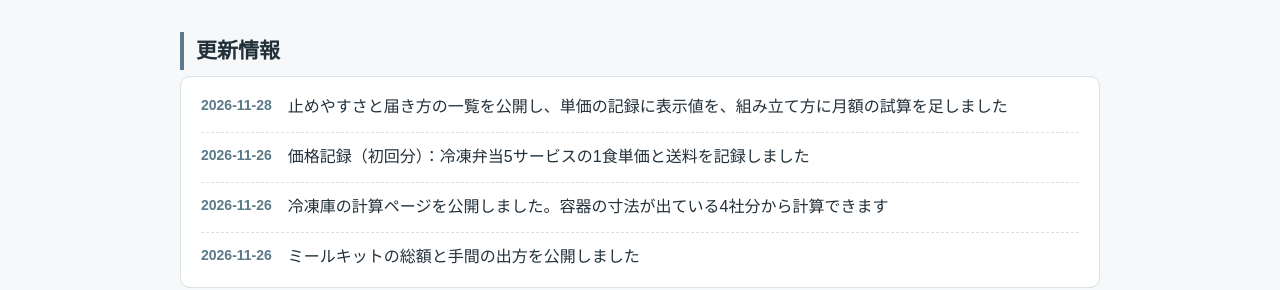
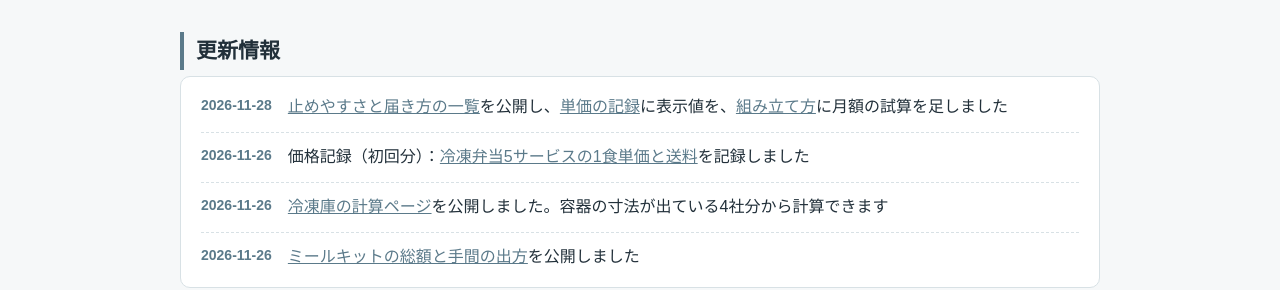
Before and after one commit to shunn1chan-hub/tsukuttemorau, a plain HTML site: page index.html in a window 1280 px wide. Shown: the part 510-800 px from the top of the page. Drawn offline with Linux system fonts and the light colour scheme.

Commit message:
更新情報に記事リンクを追加

```diff
--- a/index.html
+++ b/index.html
@@ -34,10 +34,10 @@
     <h2 class="sec">更新情報</h2>
     <div class="updates">
       <ul>
-        <li><time>2026-11-28</time><span>止めやすさと届き方の一覧を公開し、単価の記録に表示値を、組み立て方に月額の試算を足しました</span></li>
-        <li><time>2026-11-26</time><span>価格記録（初回分）：冷凍弁当5サービスの1食単価と送料を記録しました</span></li>
-        <li><time>2026-11-26</time><span>冷凍庫の計算ページを公開しました。容器の寸法が出ている4社分から計算できます</span></li>
-        <li><time>2026-11-26</time><span>ミールキットの総額と手間の出方を公開しました</span></li>
+        <li><time>2026-11-28</time><span><a href="articles/stop-and-delivery.html">止めやすさと届き方の一覧</a>を公開し、<a href="articles/frozen-bento-prices.html">単価の記録</a>に表示値を、<a href="articles/week-plan.html">組み立て方</a>に月額の試算を足しました</span></li>
+        <li><time>2026-11-26</time><span>価格記録（初回分）：<a href="articles/frozen-bento-prices.html">冷凍弁当5サービスの1食単価と送料</a>を記録しました</span></li>
+        <li><time>2026-11-26</time><span><a href="freezer/">冷凍庫の計算ページ</a>を公開しました。容器の寸法が出ている4社分から計算できます</span></li>
+        <li><time>2026-11-26</time><span><a href="articles/mealkit-total.html">ミールキットの総額と手間の出方</a>を公開しました</span></li>
       </ul>
     </div>
   </section>
```
